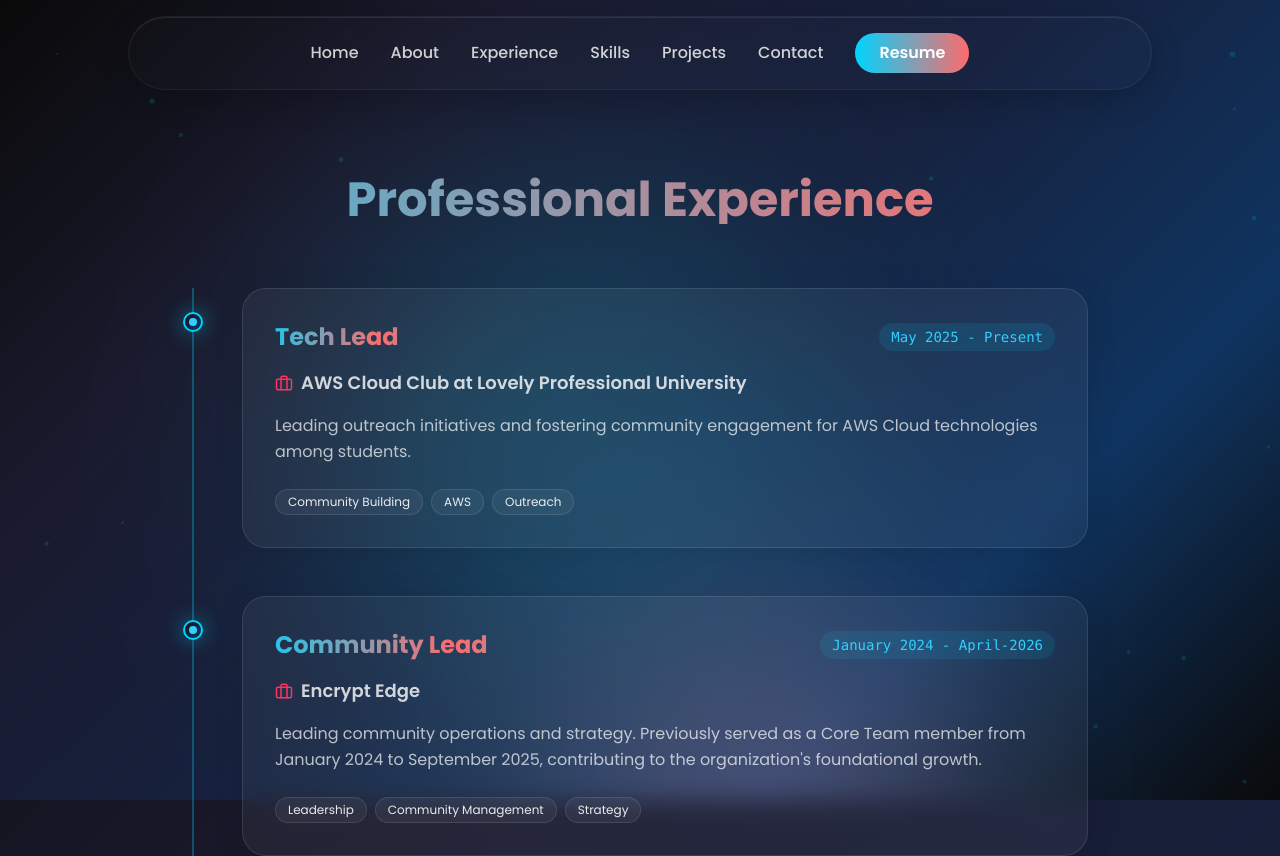
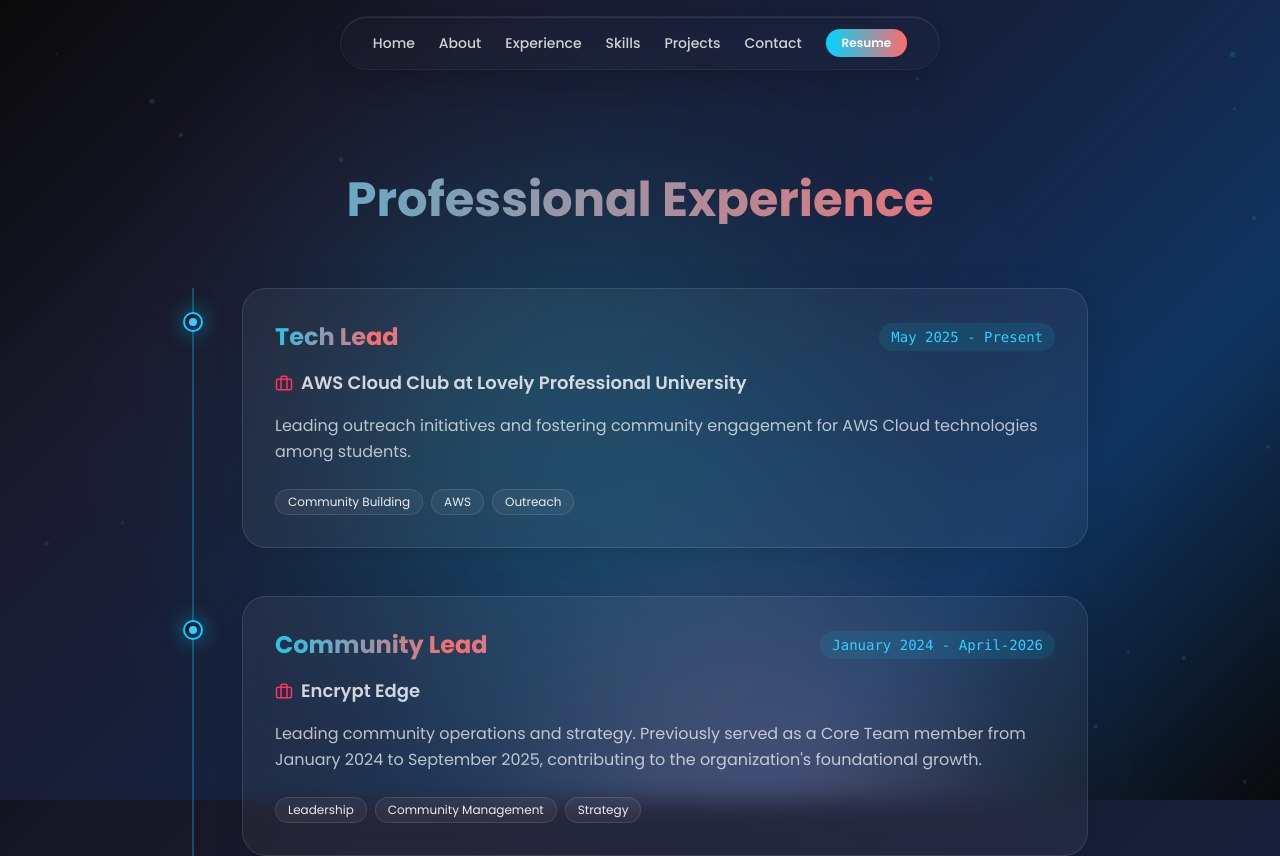
Before and after one commit to param20h/param20h.github.io, a Next.js app: page /experience in a window 1280 px wide. Shown: the top 856 px of the page. Built offline with nearby package versions, Linux system fonts and the light colour scheme.

Commit message:
fix: correct nested group hover tooltips and scale down desktop navbar

```diff
--- a/components/Navigation.tsx
+++ b/components/Navigation.tsx
@@ -74,16 +74,17 @@ export default function Navigation() {
           initial={{ y: -100, opacity: 0 }}
           animate={{ y: 0, opacity: 1 }}
           transition={{ duration: 0.5 }}
-          className={`pointer-events-auto transition-all duration-500 rounded-full border border-white/5 backdrop-blur-sm bg-white/[0.01] shadow-[0_8px_32px_rgba(0,0,0,0.2),inset_0_1px_1px_rgba(255,255,255,0.1)]
-            ${isScrolled ? "w-[95%] max-w-5xl" : "w-full max-w-7xl md:w-[95%] md:max-w-5xl"}`}
+          className={`pointer-events-auto transition-all duration-500 rounded-full border border-white/5 backdrop-blur-sm bg-white/[0.01] shadow-[0_8px_32px_rgba(0,0,0,0.2),inset_0_1px_1px_rgba(255,255,255,0.1)] w-fit mx-auto ${
+            isScrolled ? "py-2 px-6 scale-95" : "py-3 px-8 scale-100"
+          }`}
         >
-          <div className="px-6 py-4 flex items-center justify-center">
-            <div className="flex items-center gap-8">
+          <div className="flex items-center justify-center">
+            <div className="flex items-center gap-6">
               {navItems.map((item) => (
                 <Link
                   key={item.name}
                   href={item.href}
-                  className="text-white/80 hover:text-primary-500 transition-colors font-medium relative group"
+                  className="text-white/80 hover:text-primary-500 transition-colors font-medium text-sm relative group"
                 >
                   <motion.span whileHover={{ y: -2 }} className="inline-block">
                     {item.name}
@@ -94,7 +95,7 @@ export default function Navigation() {
               <a
                 href="/media/Paramjit SIngh resume.pdf"
                 download
-                className="px-6 py-2 bg-gradient-to-r from-primary-500 to-accent-500 rounded-full font-semibold hover:shadow-lg hover:shadow-primary-500/50 transition-all text-white"
+                className="px-4 py-1.5 bg-gradient-to-r from-primary-500 to-accent-500 rounded-full text-xs font-semibold hover:shadow-lg hover:shadow-primary-500/50 transition-all text-white"
               >
                 Resume
               </a>
--- a/components/sections/Skills.tsx
+++ b/components/sections/Skills.tsx
@@ -23,7 +23,7 @@ export default function Skills() {
       title: "Core Languages",
       icon: Terminal,
       color: "from-cyan-500/20 to-blue-500/20",
-      borderColor: "group-hover:border-cyan-500/30",
+      borderColor: "group-hover/card:border-cyan-500/30",
       glowColor: "rgba(0, 212, 255, 0.15)",
       skills: skills.filter((s) => s.category === "language"),
     },
@@ -32,7 +32,7 @@ export default function Skills() {
       title: "Frameworks & Web",
       icon: Code2,
       color: "from-purple-500/20 to-pink-500/20",
-      borderColor: "group-hover:border-purple-500/30",
+      borderColor: "group-hover/card:border-purple-500/30",
       glowColor: "rgba(168, 85, 247, 0.15)",
       skills: skills.filter((s) => s.category === "framework"),
     },
@@ -41,7 +41,7 @@ export default function Skills() {
       title: "AI & Machine Learning",
       icon: Brain,
       color: "from-amber-500/20 to-orange-500/20",
-      borderColor: "group-hover:border-amber-500/30",
+      borderColor: "group-hover/card:border-amber-500/30",
       glowColor: "rgba(245, 158, 11, 0.15)",
       skills: skills.filter((s) => s.category === "ai"),
     },
@@ -50,7 +50,7 @@ export default function Skills() {
       title: "Tools & Infrastructure",
       icon: Database,
       color: "from-emerald-500/20 to-teal-500/20",
-      borderColor: "group-hover:border-emerald-500/30",
+      borderColor: "group-hover/card:border-emerald-500/30",
       glowColor: "rgba(16, 185, 129, 0.15)",
       skills: skills.filter((s) => s.category === "tool"),
     },
@@ -71,14 +71,14 @@ export default function Skills() {
               viewport={{ once: true }}
               transition={{ duration: 0.4, delay: idx * 0.1 }}
               whileHover={{ y: -4 }}
-              className={`relative overflow-hidden rounded-3xl bg-white/[0.01] border border-white/5 p-6 backdrop-blur-md transition-all duration-300 group ${cat.borderColor}`}
+              className={`relative overflow-hidden rounded-3xl bg-white/[0.01] border border-white/5 p-6 backdrop-blur-md transition-all duration-300 group/card ${cat.borderColor}`}
             >
               {/* Background gradient card glow */}
               <div
-                className={`absolute inset-0 bg-gradient-to-br ${cat.color} opacity-0 group-hover:opacity-100 transition-opacity duration-500 -z-10`}
+                className={`absolute inset-0 bg-gradient-to-br ${cat.color} opacity-0 group-hover/card:opacity-100 transition-opacity duration-500 -z-10`}
               />
               <div
-                className="absolute -inset-10 opacity-0 group-hover:opacity-100 transition-opacity duration-500 -z-10 blur-3xl rounded-full"
+                className="absolute -inset-10 opacity-0 group-hover/card:opacity-100 transition-opacity duration-500 -z-10 blur-3xl rounded-full"
                 style={{
                   background: `radial-gradient(circle, ${cat.glowColor} 0%, transparent 70%)`,
                 }}
@@ -86,10 +86,10 @@ export default function Skills() {
 
               {/* Card Header */}
               <div className="flex items-center gap-3 mb-6">
-                <div className="p-2 rounded-xl bg-white/5 border border-white/10 text-white/90 group-hover:text-white group-hover:border-white/20 transition-colors">
+                <div className="p-2 rounded-xl bg-white/5 border border-white/10 text-white/90 group-hover/card:text-white group-hover/card:border-white/20 transition-colors">
                   <IconComponent size={20} />
                 </div>
-                <h3 className="text-lg font-bold text-white/95 group-hover:text-white transition-colors">
+                <h3 className="text-lg font-bold text-white/95 group-hover/card:text-white transition-colors">
                   {cat.title}
                 </h3>
               </div>
```
